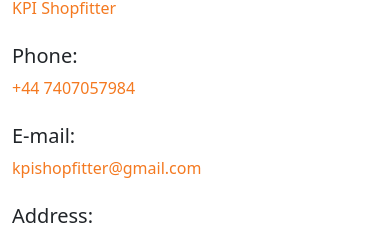
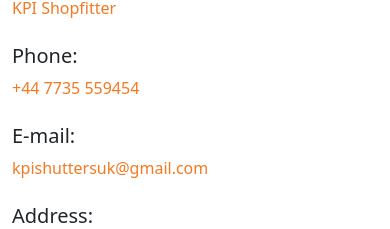
Before and after one commit to deep-deepak/kpi_shopfitter, a Next.js app: page /contact in a window 390 px wide. Shown: the part 422-651 px from the top of the page. Built offline with nearby package versions, Linux system fonts and the light colour scheme.

Commit message:
Update phone number and email contact details
- Phone: +44 7735 559454
- Email: kpishuttersuk@gmail.com
- Updated across footer, contact page, FAQ section, WhatsApp modal, and schema

Co-Authored-By: Claude Sonnet 4.6 <noreply@anthropic.com>

```diff
--- a/src/common/WhatsAppModal.jsx
+++ b/src/common/WhatsAppModal.jsx
@@ -12,7 +12,7 @@ const WhatsAppModal = () => {
     const handleClose = () => setShow(false);
 
     const openWhatsApp = () => {
-        window.open("https://wa.me/447407057984", "_blank");
+        window.open("https://wa.me/447735559454", "_blank");
         handleClose();
     };
 
--- a/src/components/Footer.jsx
+++ b/src/components/Footer.jsx
@@ -76,10 +76,10 @@ const Footer = () => {
                                 {/* <p className="mb-0">Postal Code</p> */}
                             </li>
                             <li className="mb-3">
-                                <p className="mb-0">Phone: +44 7407057984</p>
+                                <p className="mb-0">Phone: +44 7735 559454</p>
                             </li>
                             <li className="mb-3">
-                                <p className="mb-0">Email: kpishopfitter@gmail.com</p>
+                                <p className="mb-0">Email: kpishuttersuk@gmail.com</p>
                             </li>
                             <li className="mb-3">
                                 <p className="mb-0">Open: 24/7</p>
--- a/src/landingpage/FaqSection.jsx
+++ b/src/landingpage/FaqSection.jsx
@@ -20,7 +20,7 @@ const faqs = [
     {
         id: 4,
         question: "Do you offer free quotes?",
-        answer: "Yes — we offer free, no-obligation consultations and quotes for all projects. Simply get in touch via our Contact page, call us on +44 7407 057984, or email kpishopfitter@gmail.com and one of our team will be in touch promptly."
+        answer: "Yes — we offer free, no-obligation consultations and quotes for all projects. Simply get in touch via our Contact page, call us on +44 7735 559454, or email kpishuttersuk@gmail.com and one of our team will be in touch promptly."
     },
     {
         id: 5,
@@ -50,7 +50,7 @@ const faqs = [
     {
         id: 10,
         question: "How do I get started with KPI Shopfitter?",
-        answer: "Getting started is simple — call us on +44 7407 057984, email kpishopfitter@gmail.com, or fill in the contact form on our Contact page. We will arrange a free site visit or consultation to understand your needs and provide a detailed quote."
+        answer: "Getting started is simple — call us on +44 7735 559454, email kpishuttersuk@gmail.com, or fill in the contact form on our Contact page. We will arrange a free site visit or consultation to understand your needs and provide a detailed quote."
     },
 ];
 
--- a/src/pages/_app.js
+++ b/src/pages/_app.js
@@ -76,7 +76,7 @@ export default function App({ Component, pageProps }) {
               logo: "",
               contactPoint: {
                 "@type": "ContactPoint",
-                telephone: "+44 7407057984",
+                telephone: "+44 7735 559454",
                 contactType: "customer service",
                 contactOption: "TollFree",
                 areaServed: "GB",
--- a/src/pages/contact.js
+++ b/src/pages/contact.js
@@ -20,13 +20,13 @@ const ContactForm = () => {
                         <br />
                         <div className="mb-4">
                             <h5>Phone:</h5>
-                            <p className=" mb-0" style={{ color: "#F47920" }}>+44 7407057984</p>
+                            <p className=" mb-0" style={{ color: "#F47920" }}>+44 7735 559454</p>
                         </div>
                         <div className="mb-4">
                             <h5>E-mail:</h5>
-                            <a href="mailto:kpishopfitter@gmail.com"
+                            <a href="mailto:kpishuttersuk@gmail.com"
                                 className=" text-decoration-none" style={{ color: "#F47920" }}>
-                                kpishopfitter@gmail.com
+                                kpishuttersuk@gmail.com
                             </a>
                         </div>
                         <div className="mb-4">
```
